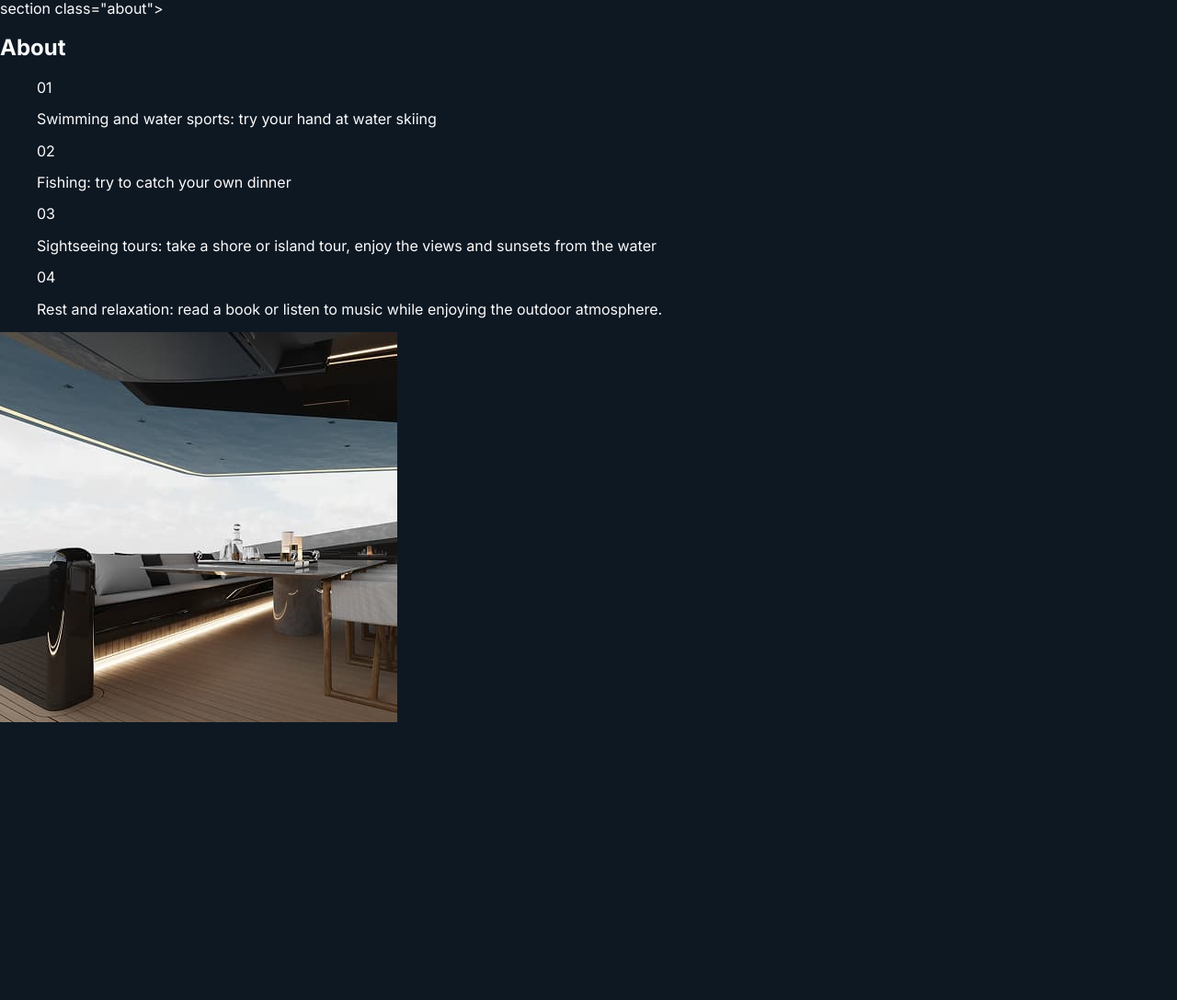
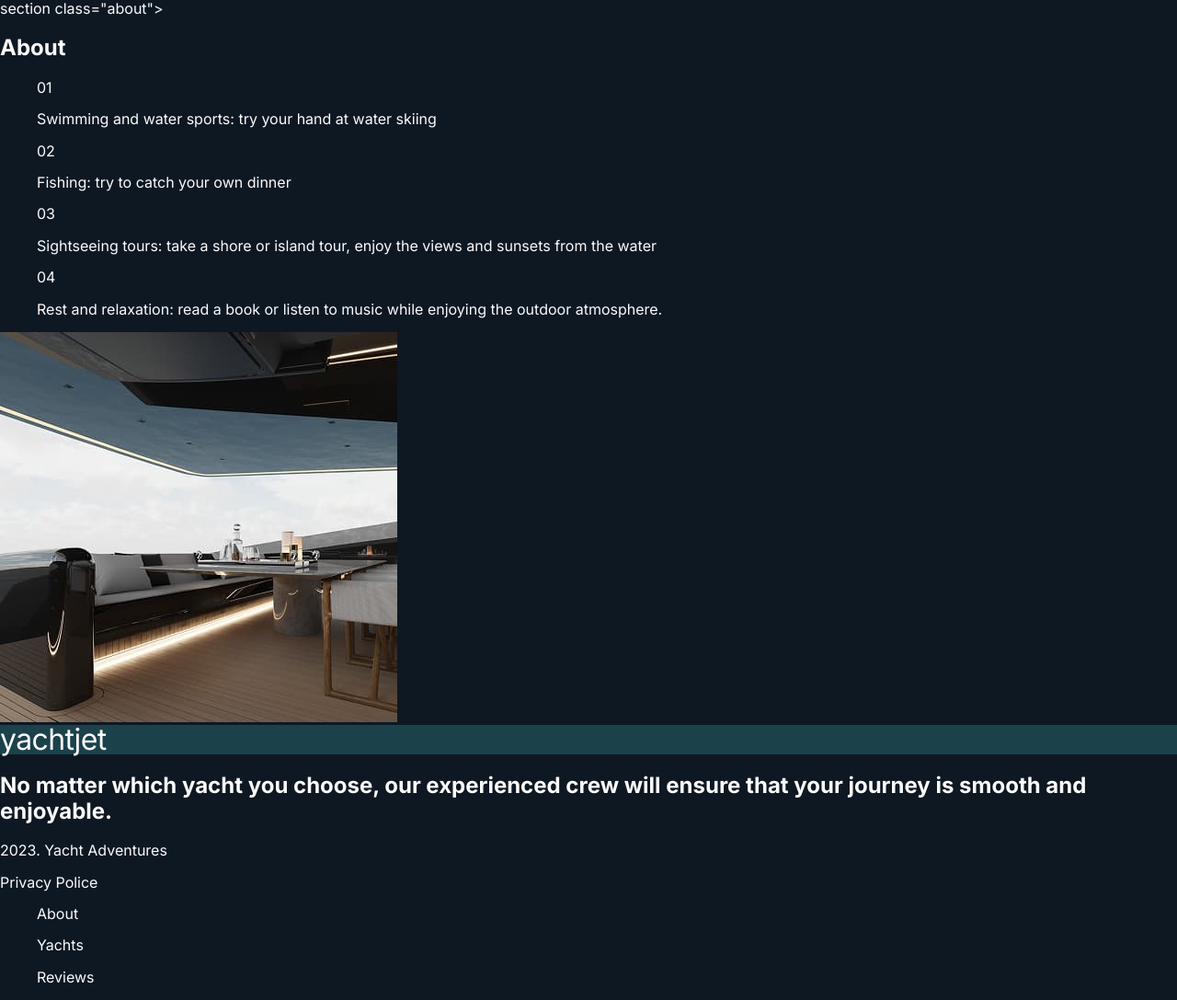
Before and after one commit to bondar-anna/test-blended132, a plain HTML site: page index.html in a window 1280 px wide. Shown: the whole page at 92% size. Before the commit the page ends 800 px from the top, so only its background shows below. Drawn offline with nearby package versions, Linux system fonts and the light colour scheme.

Commit message:
Deploying to gh-pages from @ bondar-anna/test-blended132@62ca5451ca47186a9ea03f0f807f9e67a82b3d5c 🚀

```diff
--- a/assets/index-Bp6U9Abs.css
+++ /dev/null
@@ -1 +0,0 @@
-body{font-family:Inter,sans-serif;font-size:16px;color:#fbfbfb;background-color:#0e1823}a{text-decoration:none;color:currentColor}ul,ol{list-style-type:none}button{cursor:pointer}.activities-section{background-color:#1b414b;padding:50px 0}
--- /dev/null
+++ b/assets/index-woEhNXJT.css
@@ -0,0 +1 @@
+body{font-family:Inter,sans-serif;font-size:16px;color:#fbfbfb;background-color:#0e1823}a{text-decoration:none;color:currentColor}ul,ol{list-style-type:none}button{cursor:pointer}.activities-section{background-color:#1b414b;padding:50px 0}.footer .logo,.footer .title{font-family:Inter,sans-serif;font-weight:400;font-size:32px;line-height:1;letter-spacing:-.02em;text-align:center;color:#fbfbfb}.footer .text{font-family:Inter,sans-serif;font-weight:400;font-size:14px;line-height:1.18;letter-spacing:.03em;text-align:center;color:#b4b7ba}.footer .link{font-family:Inter,sans-serif;font-weight:400;font-size:9px;line-height:1.3;text-align:center;text-transform:uppercase;color:#fbfbfb;background-color:#fbfbfb4d}.footer{background:#1b414b}
--- a/index.html
+++ b/index.html
@@ -24,7 +24,7 @@
     />
 
     <!-- Головний файл стилів -->
-    <link rel="stylesheet" crossorigin href="/test-blended132/assets/index-Bp6U9Abs.css">
+    <link rel="stylesheet" crossorigin href="/test-blended132/assets/index-woEhNXJT.css">
   </head>
   <body>
     <!-- Нижче підключені частинки html, не змінюй тут нічого -->
@@ -114,6 +114,24 @@ section class="about">
 Скелет (html, head, body) в цей файл додавати не потрібно!  ||
 Додаємо тільки розмітку своєї частинки                      ||
 ========================================================== -->
-
+<footer class="footer" id footer>
+<a href="/" class="logo">yachtjet</a>
+</footer>
+<h2 class="title">No matter which yacht you choose, our experienced crew will ensure that your journey is smooth and enjoyable.</h2>
+<p class="text">2023. Yacht Adventures</p>
+<p class="text">Privacy Police</p>
+<nav>
+    <ul>
+        <li class="link">
+            <p>About</p>
+        </li>
+        <li class="link">
+            <p>Yachts</p>
+        </li>
+        <li class="link">
+            <p>Reviews</p>
+        </li>
+    </ul>
+</nav>
   </body>
 </html>
```
